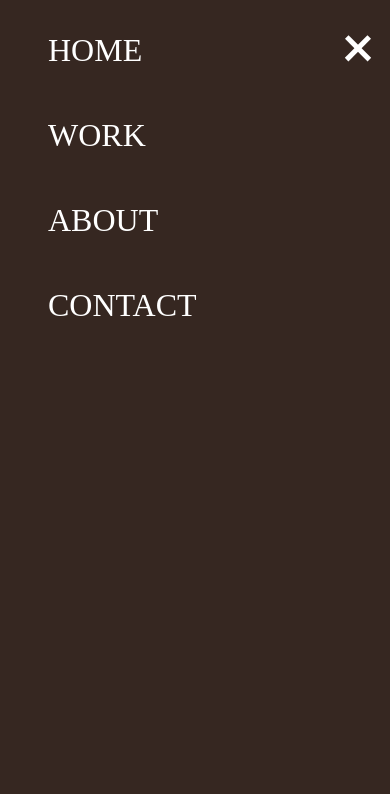
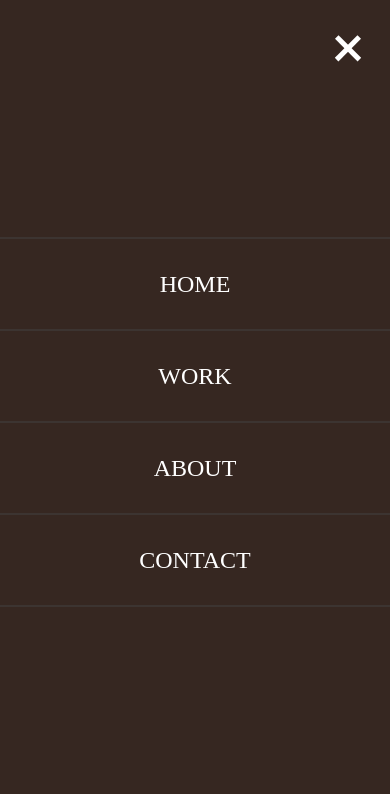
Before and after one commit to TVTTranVanTu/light-box, a website: page index.html in a window 390 px wide. Both pictures are taken after a click on the label 358 px from the left and 27 px from the top of the page. Shown: the top 794 px of the page. Drawn offline with Linux system fonts and the light colour scheme.

Commit message:
Make responsive for header

```diff
--- a/index.html
+++ b/index.html
@@ -21,7 +21,7 @@
               <div class="navigation__nav">
                 <ul class="navigation__list-1">
                   <li class="navigation__item-1">
-                    <a href="#" class="navigation__link-1"> Home </a>
+                    <a href="./index.html" class="navigation__link-1"> Home </a>
                   </li>
                   <li class="navigation__item-1">
                     <a href="#" class="navigation__link-1"> Work </a>
@@ -30,7 +30,7 @@
                     <a href="#" class="navigation__link-1"> About </a>
                   </li>
                   <li class="navigation__item-1">
-                    <a href="#" class="navigation__link-1"> Contact </a>
+                    <a href="./contact.html" class="navigation__link-1"> Contact </a>
                   </li>
                 </ul>
               </div>
@@ -68,7 +68,7 @@
       <div class="container">
         <div class="header__content">
           <div class="header__logo-box">
-            <a href="#" class="header__logo-link">
+            <a href="./index.html" class="header__logo-link">
               <img src="./assets/images/logo.png" alt="logo" class="header__logo-image" />
               <span class="header__logo-title">
                 <span class="header__logo-title-main"> Light </span>
--- a/sass/base/_typography.scss
+++ b/sass/base/_typography.scss
@@ -54,7 +54,7 @@ a {
     }
     &-right {
         padding-right: 30px;
-        padding-top: 20px;
+        padding-top: 40px;
         @include respond(tab-port) {
             padding-right: 0;
             width: 100%;
@@ -146,6 +146,7 @@ a {
                             font-size: 40px;
                         }
                         @include respond(phone-se) {
+                            margin-top: 10px;
                             font-size: 24px;
                         }
                     }
@@ -153,6 +154,9 @@ a {
                         img {
                             @include respond(phone) {
                                 width: 70px;
+                            }
+                            @include respond(phone-se) {
+                                width: 50px;
                             }
                         }
                     }
--- a/sass/layout/_header.scss
+++ b/sass/layout/_header.scss
@@ -7,12 +7,14 @@
         background-color: #362721;
         height: 210px;
         align-items: center;
+        @include respond(tab-port) {
+            height: 150px;
+            grid-template-columns: 2fr 3fr;
+        }
         @include respond(phone) {
             height: 100px;
             grid-template-columns: 1fr 1fr;
         }
-    }
-    &__logo-box {
     }
     &__logo-link {
         position: relative;
@@ -21,17 +23,24 @@
     &__logo-image {
         margin-top: -150px;
         margin-left: -100px;
+        @include respond(tab-port) {
+            height: 350px;
+            width: 350px;
+        }
         @include respond(phone) {
             height: 250px;
             width: 250px;
             margin-top: -100px;
-            margin-left: -50px;
+            margin-left: -70px;
         }
     }
     &__logo-title {
         position: absolute;
         top: 30%;
         right: 0;
+        @include respond(tab-port) {
+            top: 20%;
+        }
         @include respond(phone) {
             top: 20px;
         }
@@ -76,6 +85,9 @@
         }
         .paragraph {
             margin: 0;
+            @include respond(tab-port) {
+                display: none;
+            }
             @include respond(phone) {
                 display: none;
             }
--- a/sass/layout/_navigation.scss
+++ b/sass/layout/_navigation.scss
@@ -13,9 +13,9 @@
     &__button {
         height: 4rem;
         width: 4rem;
-        position: absolute;
+        position: fixed;
         top: -5px;
-        right: 0;
+        right: 10px;
         z-index: 2000;
         cursor: pointer;
         text-align: center;
@@ -83,23 +83,25 @@
     }
     &__list-1 {
         width: 100%;
-        height: 100%;
+        &:last-child {
+            border-top: 1px solid #424242;
+        }
         @include absCenter;
         list-style: none;
-        text-align: left;
+        text-align: center;
     }
 
     &__item-1 {
-        margin: 1rem;
+        border-bottom: 1px solid #424242;
     }
 
     &__link-1 {
         &:link,
         &:visited {
             display: inline-block;
-            font-size: 2rem;
+            font-size: 1.5rem;
             font-weight: 300;
-            padding: 1rem 2rem;
+            padding: 2rem 2rem;
             color: #fff;
             text-decoration: none;
             text-transform: uppercase;
--- a/sass/pages/_contact.scss
+++ b/sass/pages/_contact.scss
@@ -1,8 +1,18 @@
 .header__content.contact-page {
     height: 80px;
+
     .header__logo-image {
         margin-top: -50px;
         margin-left: 20px;
+        @include respond(tab-port) {
+            width: 200px;
+            height: 200px;
+        }
+        @include respond(phone) {
+            width: 200px;
+            height: 200px;
+            margin-left: 0;
+        }
     }
 }
 
```
Also changed, not shown: contact.html (+28 -4 lines), css/style.css.
